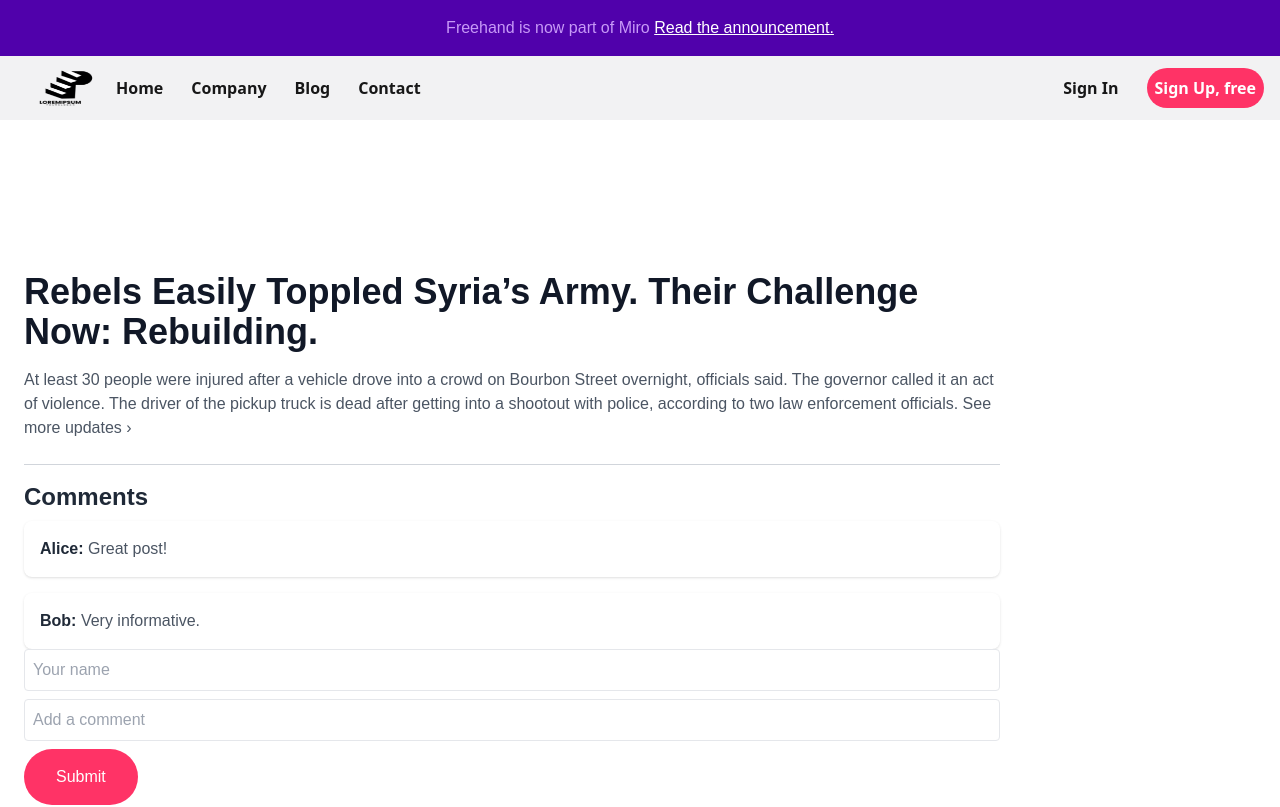
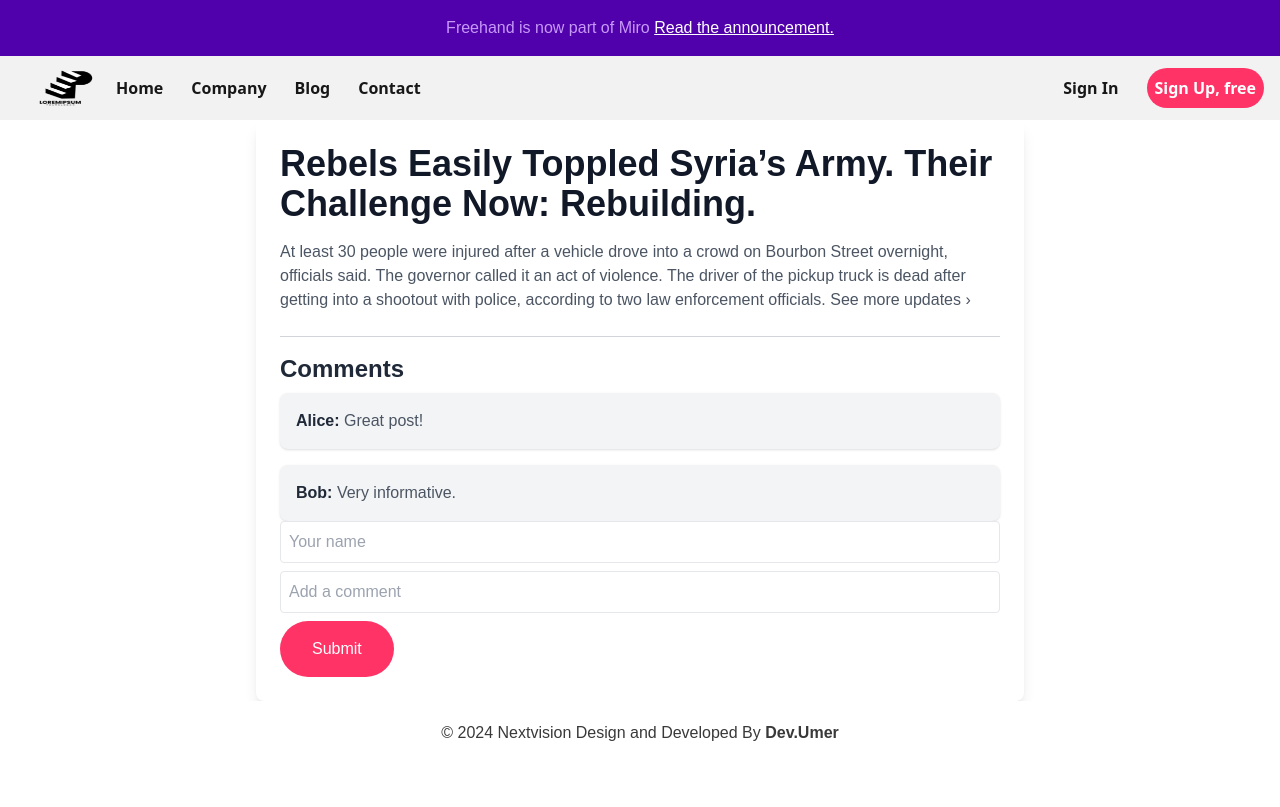
Before and after one commit to umerkhanuk/nextjs-blog-website, a Next.js app: page /blog/1 in a window 1280 px wide. Shown: the top 807 px of the page. Built offline with nearby package versions, Linux system fonts and the light colour scheme.

Commit message:
Resolved merge conflicts

```diff
--- a/src/app/blog/[id]/page.js
+++ b/src/app/blog/[id]/page.js
@@ -6,13 +6,14 @@ import CommentForm from "../../component/CommentForm";
 
 export default function BlogPost({ params }) {
   const postId = parseInt(params.id, 10);
+  const post = posts.find((post) => post.id === postId);
+
+  // Initialize comments state regardless of whether the post is found
+  const [comments, setComments] = useState(post?.comments || []);
+
   if (isNaN(postId)) {
     return <div className="text-red-500">Invalid post ID</div>;
   }
-
-  const post = posts.find((post) => post.id === postId);
-
-  const [comments, setComments] = useState(post?.comments || []);
 
   if (!post) {
     return <div className="text-red-500">Post not found</div>;
@@ -23,7 +24,7 @@ export default function BlogPost({ params }) {
   };
 
   return (
-    <div className="max-w-5xl  p-6 bg-white rounded-lg my-32">
+    <div className="max-w-3xl mx-auto p-6 bg-white rounded-lg shadow-lg">
       <h1 className="text-4xl font-bold text-gray-900 mb-4">{post.title}</h1>
       <p className="text-gray-600 mb-4">{post.content}</p>
 
@@ -31,7 +32,7 @@ export default function BlogPost({ params }) {
         <h2 className="text-2xl font-semibold text-gray-800 mb-2">Comments</h2>
         <ul className="space-y-4">
           {comments.map((comment, index) => (
-            <li key={index} className="p-4  rounded-lg shadow">
+            <li key={index} className="p-4 bg-gray-100 rounded-lg shadow">
               <strong className="text-gray-800">{comment.name}:</strong> <span className="text-gray-600">{comment.text}</span>
             </li>
           ))}
```
